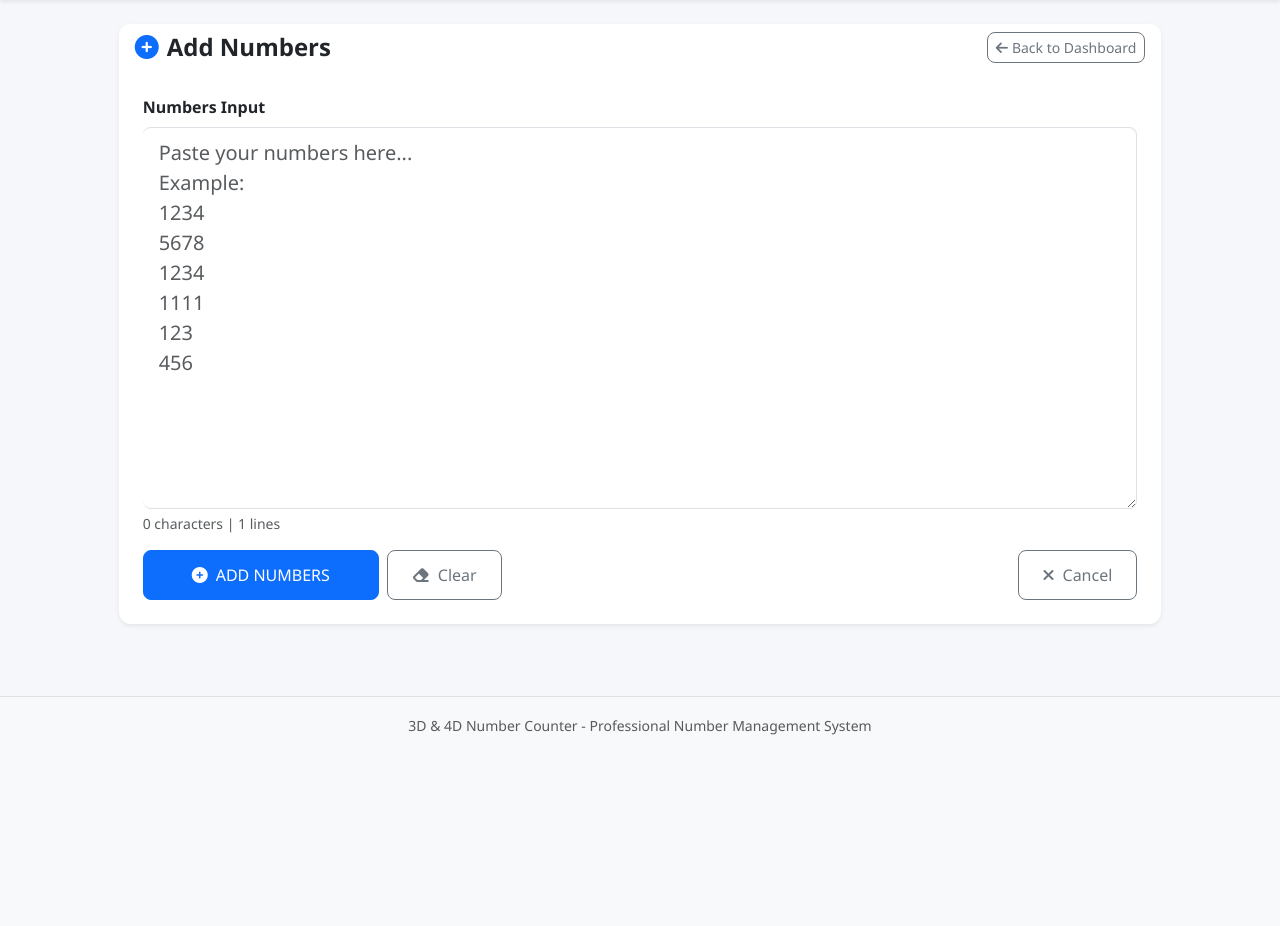
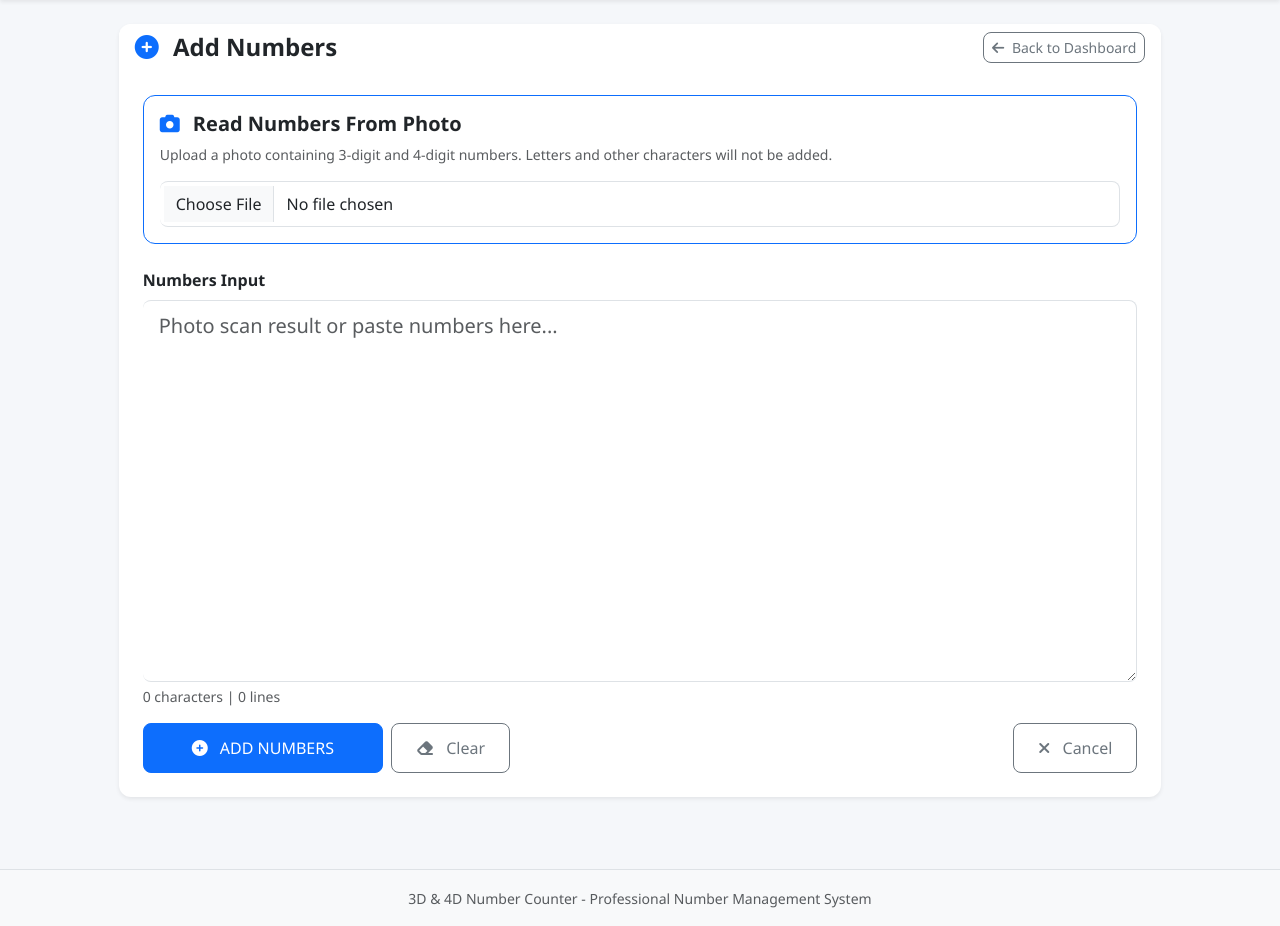
Before and after one commit to bharath0750-create/number_count, a Flask app: page /add-numbers in a window 1280 px wide. Shown: the part 57-983 px from the top of the page. Before the commit the page ends 792 px from the top, so only its background shows below. Run offline with Flask 3, Linux system fonts and the light colour scheme; the visitor is signed in with stand-in values (Sample User, id 1); some libraries are stand-ins or nearby versions.

Commit message:
Update add_numbers.html

```diff
--- a/templates/add_numbers.html
+++ b/templates/add_numbers.html
@@ -5,169 +5,255 @@
 {% block content %}
 <div class="row justify-content-center">
     <div class="col-12 col-lg-10">
+
         <div class="card shadow-sm border-0">
+
             <div class="card-header bg-white border-0 d-flex justify-content-between align-items-center flex-wrap gap-2">
-                <h4 class="mb-0 fw-semibold"><i class="fas fa-plus-circle me-2 text-primary"></i>Add Numbers</h4>
+                <h4 class="mb-0 fw-semibold">
+                    <i class="fas fa-plus-circle me-2 text-primary"></i>
+                    Add Numbers
+                </h4>
+
                 <a href="{{ url_for('dashboard') }}" class="btn btn-sm btn-outline-secondary">
-                    <i class="fas fa-arrow-left me-1"></i>Back to Dashboard
+                    <i class="fas fa-arrow-left me-1"></i>
+                    Back to Dashboard
                 </a>
             </div>
+
             <div class="card-body p-4">
-                <div class="alert alert-info border-0 mb-4" role="alert">
-                    <h6 class="alert-heading"><i class="fas fa-info-circle me-2"></i>Input Format Guide</h6>
-                    <p class="mb-2">Enter numbers in any of these formats:</p>
-                    <ul class="mb-0 small">
-                        <li><strong>One per line:</strong> <code>1234</code> / <code>5678</code> / <code>123</code></li>
-                        <li><strong>Comma-separated:</strong> <code>1234, 5678, 123</code></li>
-                        <li><strong>Space-separated:</strong> <code>1234 5678 123</code></li>
-                        <li><strong>Mixed:</strong> <code>1234, 5678 123\n456</code></li>
-                    </ul>
-                    <hr class="my-2">
-                    <small class="text-muted">
-                        <strong>Classification Rules:</strong> Exactly 3 digits = 3D | Exactly 4 digits = 4D | Anything else = Invalid<br>
-                        <strong>Duplicates:</strong> All entries are counted individually. Repeated numbers create separate records.
-                    </small>
+
+                <!-- PHOTO OCR -->
+                <div class="card border-primary mb-4">
+                    <div class="card-body">
+
+                        <h5 class="fw-semibold">
+                            <i class="fas fa-camera me-2 text-primary"></i>
+                            Read Numbers From Photo
+                        </h5>
+
+                        <p class="text-muted small mb-3">
+                            Upload a photo containing 3-digit and 4-digit numbers.
+                            Letters and other characters will not be added.
+                        </p>
+
+                        <input
+                            type="file"
+                            id="numberPhoto"
+                            class="form-control"
+                            accept="image/*"
+                        >
+
+                        <div class="mt-3" id="ocrStatus" style="display:none;">
+                            <div class="alert alert-info mb-0">
+                                <span id="ocrStatusText">
+                                    Reading numbers from photo...
+                                </span>
+                            </div>
+                        </div>
+
+                    </div>
                 </div>
 
+
+                <!-- INPUT GUIDE -->
+                <div class="alert alert-info border-0 mb-4">
+
+                    <h6 class="alert-heading">
+                        <i class="fas fa-info-circle me-2"></i>
+                        Input Format Guide
+                    </h6>
+
+                    <p class="mb-2">
+                        Enter numbers in these formats:
+                    </p>
+
+                    <ul class="mb-0 small">
+                        <li>
+                            One per line:
+                            <code>1234</code>
+                            /
+                            <code>567</code>
+                        </li>
+
+                        <li>
+                            Comma-separated:
+                            <code>1234, 567, 9999</code>
+                        </li>
+
+                        <li>
+                            Space-separated:
+                            <code>1234 567 9999</code>
+                        </li>
+                    </ul>
+
+                    <hr>
+
+                    <small class="text-muted">
+                        <strong>Rules:</strong>
+                        Exactly 3 digits = 3D |
+                        Exactly 4 digits = 4D |
+                        Other digit lengths = Invalid
+                    </small>
+
+                </div>
+
+
+                <!-- FORM -->
                 <form method="POST" id="addNumbersForm">
+
                     <div class="mb-3">
-                        <label for="numbers_input" class="form-label fw-semibold">Numbers Input</label>
-                        <textarea class="form-control form-control-lg" id="numbers_input" name="numbers_input"
-                                  rows="12" placeholder="Paste your numbers here...&#10;Example:&#10;1234&#10;5678&#10;1234&#10;1111&#10;123&#10;456"
-                                  required></textarea>
+
+                        <label
+                            for="numbers_input"
+                            class="form-label fw-semibold"
+                        >
+                            Numbers Input
+                        </label>
+
+                        <textarea
+                            class="form-control form-control-lg"
+                            id="numbers_input"
+                            name="numbers_input"
+                            rows="12"
+                            placeholder="Photo scan result or paste numbers here..."
+                            required
+                        ></textarea>
+
                         <div class="form-text">
-                            <span id="charCount">0</span> characters |
-                            <span id="lineCount">0</span> lines
+                            <span id="charCount">0</span>
+                            characters |
+                            <span id="lineCount">0</span>
+                            lines
                         </div>
+
                     </div>
 
+
+                    <!-- BUTTONS -->
                     <div class="d-flex flex-wrap gap-2">
-                        <button type="submit" class="btn btn-primary btn-lg px-5" id="submitBtn">
-                            <i class="fas fa-plus-circle me-2"></i>ADD NUMBERS
+
+                        <button
+                            type="submit"
+                            class="btn btn-primary btn-lg px-5"
+                            id="submitBtn"
+                        >
+                            <i class="fas fa-plus-circle me-2"></i>
+                            ADD NUMBERS
                         </button>
-                        <button type="button" class="btn btn-outline-secondary btn-lg" onclick="clearTextarea()">
-                            <i class="fas fa-eraser me-2"></i>Clear
+
+                        <button
+                            type="button"
+                            class="btn btn-outline-secondary btn-lg"
+                            onclick="clearTextarea()"
+                        >
+                            <i class="fas fa-eraser me-2"></i>
+                            Clear
                         </button>
-                        <a href="{{ url_for('dashboard') }}" class="btn btn-outline-secondary btn-lg ms-auto">
-                            <i class="fas fa-times me-2"></i>Cancel
+
+                        <a
+                            href="{{ url_for('dashboard') }}"
+                            class="btn btn-outline-secondary btn-lg ms-auto"
+                        >
+                            <i class="fas fa-times me-2"></i>
+                            Cancel
                         </a>
+
                     </div>
+
                 </form>
 
-                <!-- Preview Section -->
-                <div class="mt-4" id="previewSection" style="display: none;">
-                    <h5 class="fw-semibold mb-3"><i class="fas fa-eye me-2"></i>Preview</h5>
+
+                <!-- PREVIEW -->
+                <div
+                    class="mt-4"
+                    id="previewSection"
+                    style="display:none;"
+                >
+
+                    <h5 class="fw-semibold mb-3">
+                        <i class="fas fa-eye me-2"></i>
+                        Preview
+                    </h5>
+
                     <div class="row g-3">
-                        <div class="col-md-4">
+
+                        <div class="col-md-3">
                             <div class="card bg-light border-0">
                                 <div class="card-body text-center py-3">
-                                    <h3 class="text-primary mb-1" id="previewTotal">0</h3>
-                                    <small class="text-muted">Total Entries</small>
+                                    <h3
+                                        class="text-primary mb-1"
+                                        id="previewTotal"
+                                    >
+                                        0
+                                    </h3>
+                                    <small>Total</small>
                                 </div>
                             </div>
                         </div>
-                        <div class="col-md-4">
+
+
+                        <div class="col-md-3">
                             <div class="card bg-light border-0">
                                 <div class="card-body text-center py-3">
-                                    <h3 class="text-success mb-1" id="preview4D">0</h3>
-                                    <small class="text-muted">4D Numbers</small>
+                                    <h3
+                                        class="text-success mb-1"
+                                        id="preview4D"
+                                    >
+                                        0
+                                    </h3>
+                                    <small>4D Numbers</small>
                                 </div>
                             </div>
                         </div>
-                        <div class="col-md-4">
+
+
+                        <div class="col-md-3">
                             <div class="card bg-light border-0">
                                 <div class="card-body text-center py-3">
-                                    <h3 class="text-info mb-1" id="preview3D">0</h3>
-                                    <small class="text-muted">3D Numbers</small>
+                                    <h3
+                                        class="text-info mb-1"
+                                        id="preview3D"
+                                    >
+                                        0
+                                    </h3>
+                                    <small>3D Numbers</small>
                                 </div>
                             </div>
                         </div>
-                    </div>
-                    <div class="mt-3">
-                        <div class="card bg-light border-0">
-                            <div class="card-body text-center py-3">
-                                <h3 class="text-warning mb-1" id="previewInvalid">0</h3>
-                                <small class="text-muted">Invalid Entries</small>
+
+
+                        <div class="col-md-3">
+                            <div class="card bg-light border-0">
+                                <div class="card-body text-center py-3">
+                                    <h3
+                                        class="text-warning mb-1"
+                                        id="previewInvalid"
+                                    >
+                                        0
+                                    </h3>
+                                    <small>Invalid</small>
+                                </div>
                             </div>
                         </div>
+
                     </div>
+
                 </div>
+
             </div>
         </div>
+
     </div>
 </div>
 {% endblock %}
 
+
 {% block extra_js %}
-<script>
-document.addEventListener('DOMContentLoaded', function() {
-    const textarea = document.getElementById('numbers_input');
-    const charCount = document.getElementById('charCount');
-    const lineCount = document.getElementById('lineCount');
-    const previewSection = document.getElementById('previewSection');
-    const previewTotal = document.getElementById('previewTotal');
-    const preview4D = document.getElementById('preview4D');
-    const preview3D = document.getElementById('preview3D');
-    const previewInvalid = document.getElementById('previewInvalid');
-    let debounceTimer;
 
-    function updateCounts() {
-        const value = textarea.value;
-        charCount.textContent = value.length;
-        lineCount.textContent = value.split('\n').length;
+<!-- Tesseract OCR -->
+<script src="https://cdn.jsdelivr.net/npm/tesseract.js@5/dist/tesseract.min.js"></script>
 
-        // Debounce preview calculation
-        clearTimeout(debounceTimer);
-        debounceTimer = setTimeout(calculatePreview, 300);
-    }
+<!-- Our OCR JavaScript -->
+<script src="{{ url_for('static', filename='js/photo-ocr.js') }}"></script>
 
-    function classifyNumber(num) {
-        num = num.trim();
-        if (!num) return null;
-        if (/^\d{3}$/.test(num)) return '3D';
-        if (/^\d{4}$/.test(num)) return '4D';
-        return 'Invalid';
-    }
-
-    function parseInput(text) {
-        if (!text) return [];
-        const normalized = text.replace(/,/g, ' ');
-        return normalized.split(/\s+/).filter(s => s.trim());
-    }
-
-    function calculatePreview() {
-        const numbers = parseInput(textarea.value);
-        if (numbers.length === 0) {
-            previewSection.style.display = 'none';
-            return;
-        }
-
-        let total = 0, count4D = 0, count3D = 0, countInvalid = 0;
-        numbers.forEach(num => {
-            const type = classifyNumber(num);
-            if (type) {
-                total++;
-                if (type === '4D') count4D++;
-                else if (type === '3D') count3D++;
-                else countInvalid++;
-            }
-        });
-
-        previewTotal.textContent = total;
-        preview4D.textContent = count4D;
-        preview3D.textContent = count3D;
-        previewInvalid.textContent = countInvalid;
-        previewSection.style.display = 'block';
-    }
-
-    function clearTextarea() {
-        textarea.value = '';
-        updateCounts();
-        textarea.focus();
-    }
-
-    textarea.addEventListener('input', updateCounts);
-    updateCounts(); // Initial count
-});
-</script>
 {% endblock %}
```
